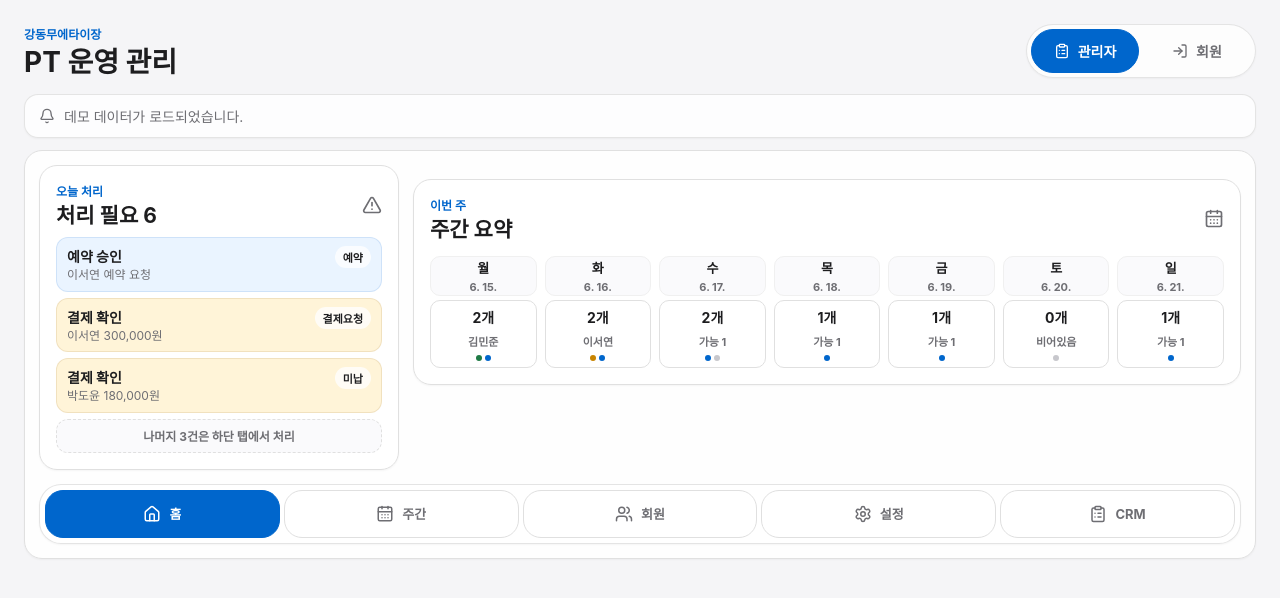
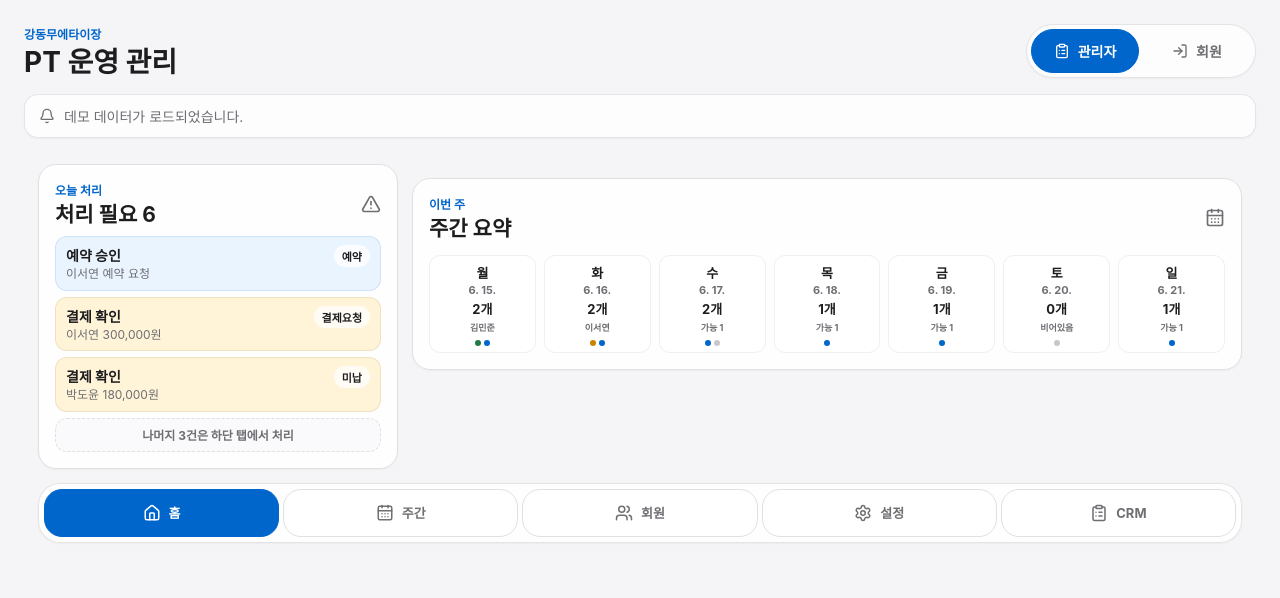
Before and after one commit to jangbokyeong524-vibe/jang-pt, a Next.js app: page / in a window 1280 px wide. Shown: the top 598 px of the page. Built offline with nearby package versions, Linux system fonts and the light colour scheme.

Commit message:
Compress admin home weekly summary

```diff
--- a/app/globals.css
+++ b/app/globals.css
@@ -352,6 +352,13 @@ h3 {
   padding: 10px;
 }
 
+.admin-home-workspace {
+  border: 0;
+  background: transparent;
+  box-shadow: none;
+  padding: 0;
+}
+
 .with-bottom-nav {
   position: relative;
 }
@@ -432,7 +439,7 @@ h3 {
 .week-summary-grid {
   display: grid;
   grid-template-columns: repeat(7, minmax(0, 1fr));
-  gap: 5px;
+  gap: 4px;
   overflow: visible;
 }
 
@@ -440,11 +447,19 @@ h3 {
   min-width: 0;
 }
 
-.week-summary-day {
+.week-summary-cell {
   min-width: 0;
-  display: grid;
-  grid-template-rows: 40px 68px;
+  display: flex;
+  flex-direction: column;
+  align-items: center;
+  justify-content: space-between;
   gap: 4px;
+  min-height: 98px;
+  padding: 7px 3px 6px;
+  border: 1px solid var(--line-soft);
+  border-radius: 11px;
+  background: var(--surface);
+  text-align: center;
 }
 
 .week-day-heading {
@@ -461,21 +476,23 @@ h3 {
   text-align: center;
 }
 
-.week-summary-day .week-day-heading {
-  min-height: 40px;
-  margin-bottom: 0;
-  border-radius: 10px;
-}
-
-.week-day-heading strong {
+.week-day-heading strong,
+.week-summary-date strong {
   font-size: 13px;
   white-space: nowrap;
 }
 
-.week-day-heading span {
+.week-day-heading span,
+.week-summary-date span {
   color: var(--muted);
   font-size: 11px;
   font-weight: 700;
+}
+
+.week-summary-date {
+  display: grid;
+  gap: 1px;
+  width: 100%;
 }
 
 .slot-list {
@@ -550,30 +567,29 @@ h3 {
 
 .week-summary-body {
   display: grid;
-  grid-template-rows: auto minmax(16px, 1fr) auto;
+  grid-template-rows: auto minmax(20px, 1fr) auto;
   align-items: center;
   min-width: 0;
-  min-height: 68px;
-  padding: 6px 4px;
-  border: 1px solid var(--line);
-  border-radius: 10px;
-  background: var(--surface);
-  text-align: center;
+  width: 100%;
+  gap: 2px;
 }
 
 .week-summary-body strong {
-  font-size: 14px;
+  font-size: 13px;
+  line-height: 1;
   white-space: nowrap;
 }
 
 .week-summary-body span {
   min-width: 0;
-  overflow: hidden;
+  overflow: visible;
   color: var(--muted);
-  font-size: 11px;
+  font-size: 9px;
   font-weight: 700;
-  text-overflow: ellipsis;
+  line-height: 1.1;
+  overflow-wrap: normal;
   white-space: nowrap;
+  word-break: keep-all;
 }
 
 .summary-dots {
--- a/components/pt-management-app.tsx
+++ b/components/pt-management-app.tsx
@@ -576,7 +576,7 @@ export function PtManagementApp() {
       </section>
 
       {mode === "admin" ? (
-        <section className="workspace with-bottom-nav">
+        <section className={adminTab === "home" ? "workspace admin-home-workspace with-bottom-nav" : "workspace with-bottom-nav"}>
             {adminTab === "home" && (
               <AdminHomeView
                 tasks={tasks}
@@ -868,8 +868,8 @@ function WeekSummary({
         const primaryReservation = reservations[0];
 
         return (
-          <section className="week-summary-day" key={group.day}>
-            <div className="week-day-heading">
+          <section className="week-summary-cell" key={group.day}>
+            <div className="week-summary-date">
               <strong>{weekdayLabel(group.day)}</strong>
               <span>{monthDayLabel(group.day)}</span>
             </div>
```
Also changed, not shown: 1 other file (tests, documents, lock files or other folders).
